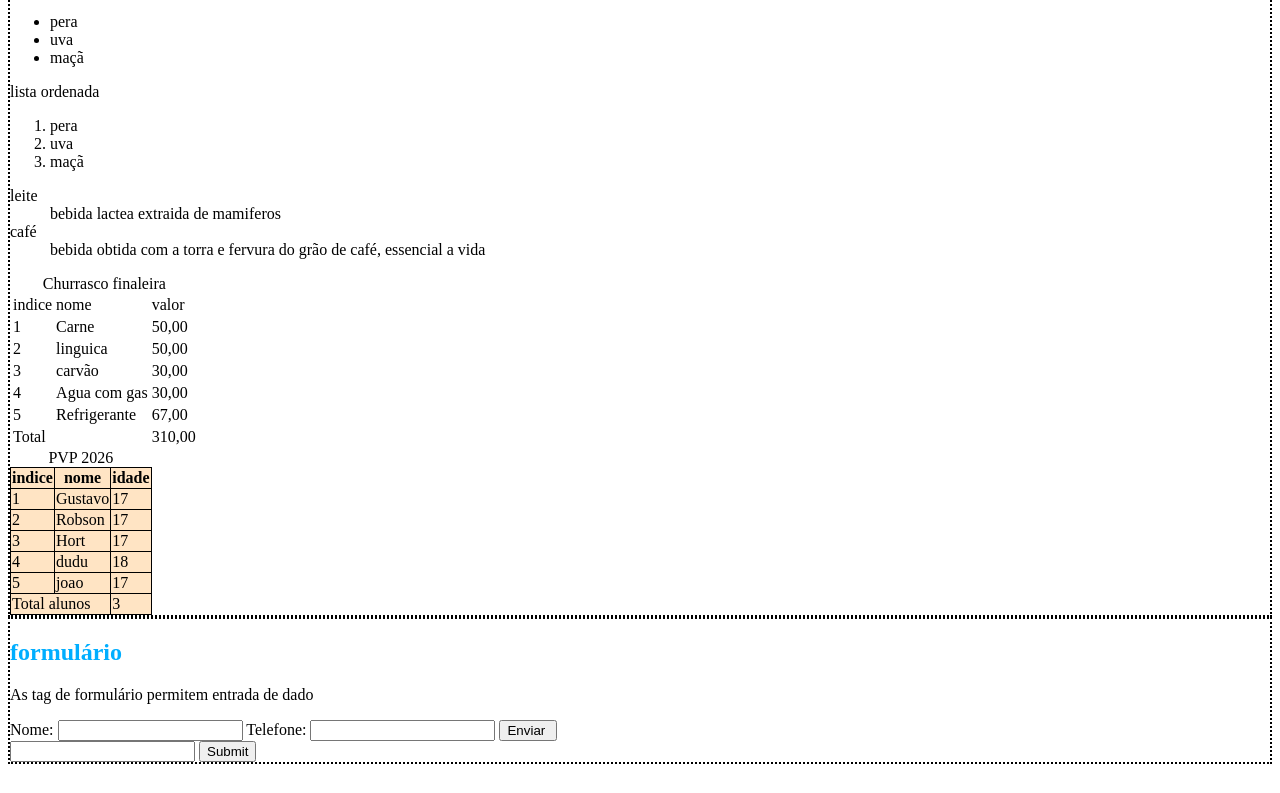
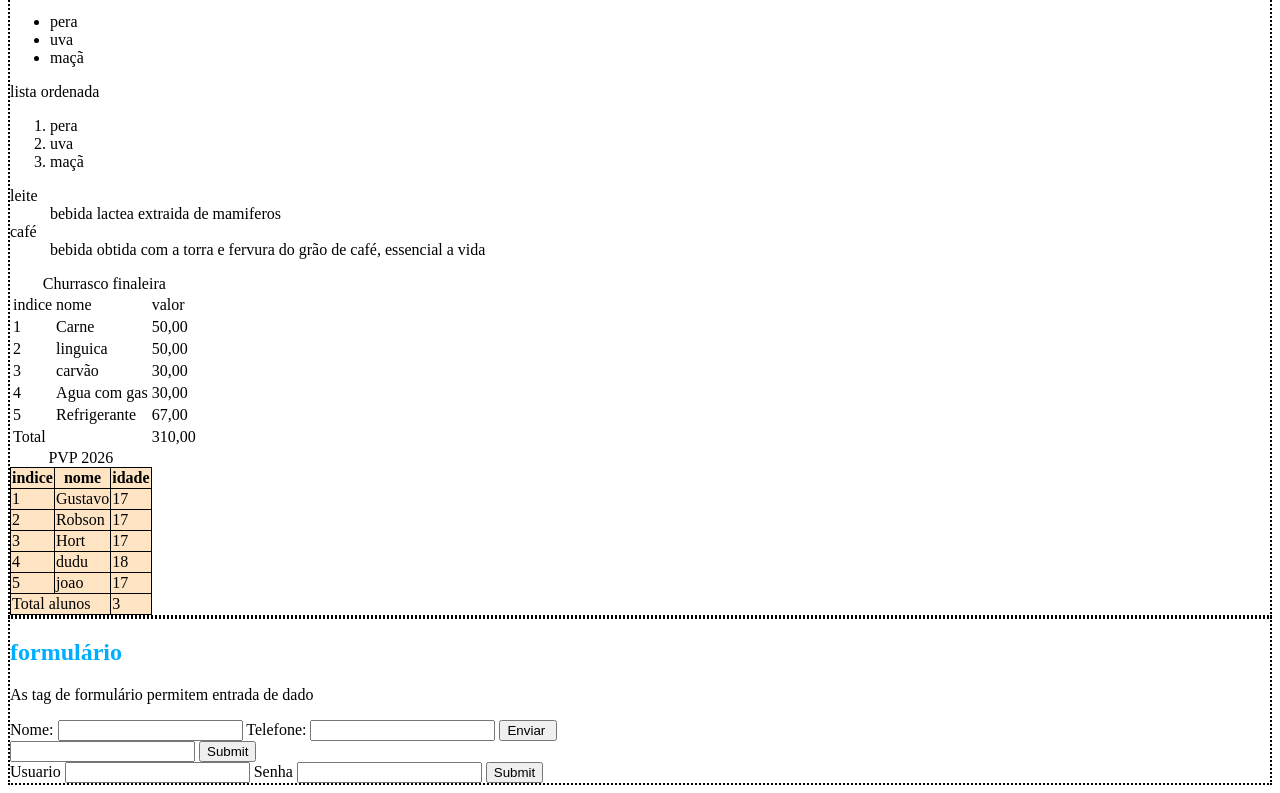
Before and after one commit to GustavoSchwabeRazera/HTML, a plain HTML site: page Inicio/html.html in a window 1280 px wide. Shown: the part 1205-1998 px from the top of the page. Before the commit the page ends 1977 px from the top, so only its background shows below. Drawn offline with Linux system fonts and the light colour scheme.

```diff
--- a/Inicio/html.html
+++ b/Inicio/html.html
@@ -128,6 +128,17 @@
 <input type="text" name="q">
 <input type="submit">
 </form>
+
+<form method="post">
+    <label for="usr">Usuario</label>
+    <input id="usr" type="text" name="usuario">
+
+    <label for="senha">Senha</label>
+    <input id="senha" type="password" name="senha">
+
+    <input type="submit">
+</form>
+
     </section>
 
 <!--Tarefa-->
```
Also changed, not shown: Inicio/imgs/marbe.jpg (deleted), Inicio/imgs/steve.jpg (deleted).
